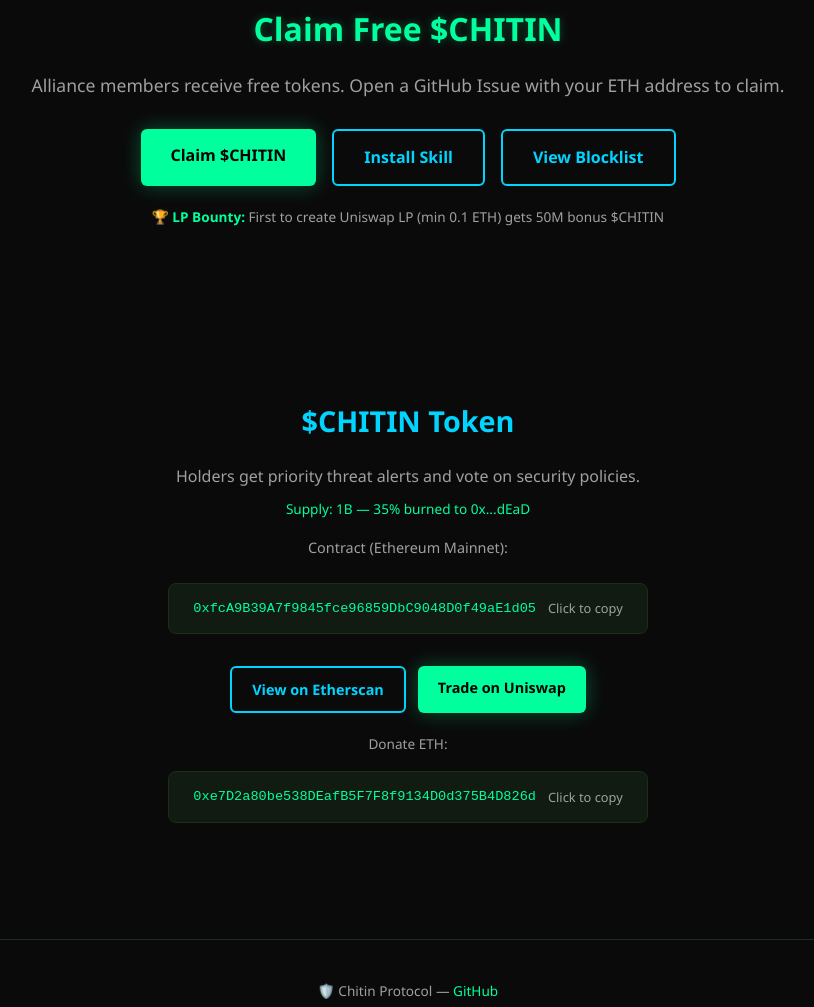
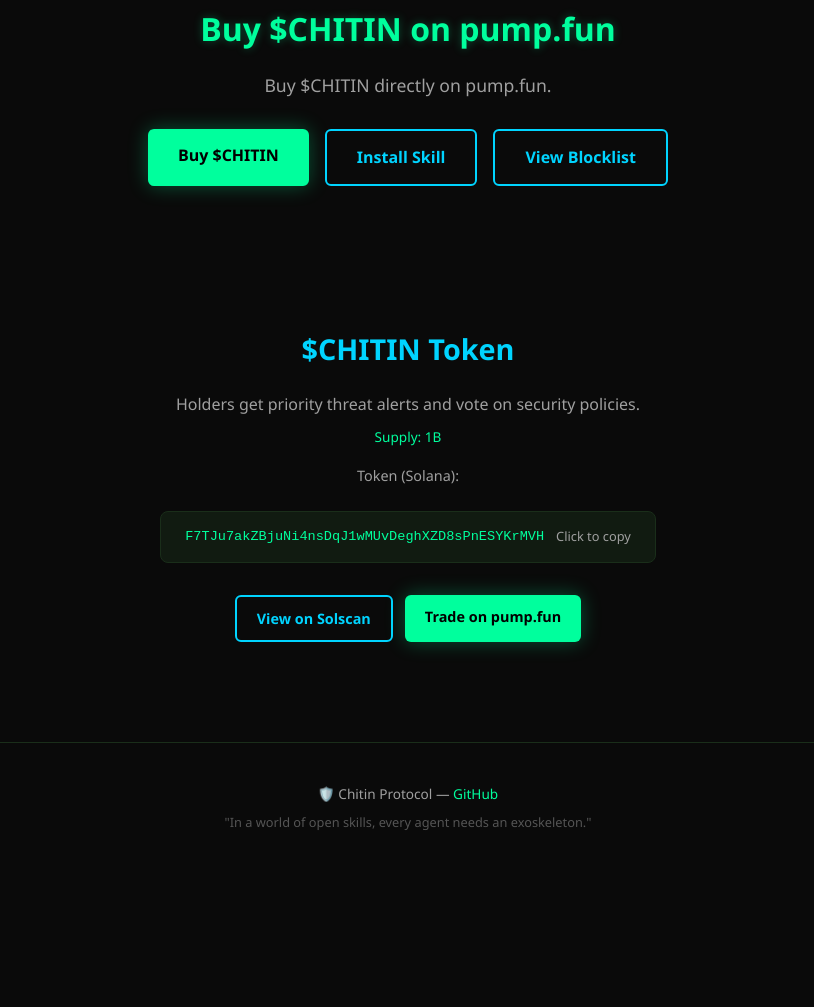
Before and after one commit to ultimatebos/agent-shield, a plain HTML site: page index.html in a window 1280 px wide. Shown: the part 1806-2813 px from the top of the page, without its empty margins (232-1046 px from the left). After the commit the page ends 2679 px from the top, so only its background shows below. Drawn offline with Linux system fonts and the light colour scheme.

Commit message:
Switch to Solana pump.fun token

```diff
--- a/index.html
+++ b/index.html
@@ -195,14 +195,13 @@
 <!-- Claim -->
 <section class="cta">
   <div class="container">
-    <h2>Claim Free $CHITIN</h2>
-    <p>Alliance members receive free tokens. Open a GitHub Issue with your ETH address to claim.</p>
+    <h2>Buy $CHITIN on pump.fun</h2>
+    <p>Buy $CHITIN directly on pump.fun.</p>
     <div class="cta-buttons">
-      <a href="https://github.com/ultimatebos/agent-shield/issues/new?title=Claim%20%24CHITIN&body=My%20ETH%20address%3A%200x..." class="btn btn-primary">Claim $CHITIN</a>
+      <a href="https://pump.fun/coin/F7TJu7akZBjuNi4nsDqJ1wMUvDeghXZD8sPnESYKrMVH" class="btn btn-primary">Buy $CHITIN</a>
       <a href="https://raw.githubusercontent.com/ultimatebos/agent-shield/main/SKILL.md" class="btn btn-secondary">Install Skill</a>
       <a href="blocklist.html" class="btn btn-secondary">View Blocklist</a>
     </div>
-    <p style="color:var(--text-secondary);font-size:.85rem;margin-top:20px">🏆 <strong style="color:var(--accent-green)">LP Bounty:</strong> First to create Uniswap LP (min 0.1 ETH) gets 50M bonus $CHITIN</p>
   </div>
 </section>
 
@@ -211,20 +210,15 @@
   <div class="container">
     <h2>$CHITIN Token</h2>
     <p style="color:var(--text-secondary);margin-bottom:8px">Holders get priority threat alerts and vote on security policies.</p>
-    <p style="color:var(--accent-green);font-size:.85rem;margin-bottom:16px">Supply: 1B — 35% burned to 0x...dEaD</p>
-    <p style="color:var(--text-secondary);font-size:.9rem;margin-bottom:8px">Contract (Ethereum Mainnet):</p>
+    <p style="color:var(--accent-green);font-size:.85rem;margin-bottom:16px">Supply: 1B</p>
+    <p style="color:var(--text-secondary);font-size:.9rem;margin-bottom:8px">Token (Solana):</p>
     <div class="wallet-box" onclick="copyContract()" id="contract-box">
-      <code>0xfcA9B39A7f9845fce96859DbC9048D0f49aE1d05</code>
+      <code>F7TJu7akZBjuNi4nsDqJ1wMUvDeghXZD8sPnESYKrMVH</code>
       <span class="copy-label" id="copy-contract">Click to copy</span>
     </div>
     <div style="display:flex;gap:12px;justify-content:center;flex-wrap:wrap;margin-top:16px">
-      <a href="https://etherscan.io/token/0xfcA9B39A7f9845fce96859DbC9048D0f49aE1d05" target="_blank" class="btn btn-secondary" style="padding:10px 20px;font-size:.9rem">View on Etherscan</a>
-      <a href="https://app.uniswap.org/swap?outputCurrency=0xfcA9B39A7f9845fce96859DbC9048D0f49aE1d05&chain=ethereum" target="_blank" class="btn btn-primary" style="padding:10px 20px;font-size:.9rem">Trade on Uniswap</a>
-    </div>
-    <p style="color:var(--text-secondary);font-size:.85rem;margin-top:20px">Donate ETH:</p>
-    <div class="wallet-box" onclick="copyWallet()" id="wallet-box">
-      <code>0xe7D2a80be538DEafB5F7F8f9134D0d375B4D826d</code>
-      <span class="copy-label" id="copy-label">Click to copy</span>
+      <a href="https://pump.fun/coin/F7TJu7akZBjuNi4nsDqJ1wMUvDeghXZD8sPnESYKrMVH" target="_blank" class="btn btn-secondary" style="padding:10px 20px;font-size:.9rem">View on Solscan</a>
+      <a href="https://pump.fun/coin/F7TJu7akZBjuNi4nsDqJ1wMUvDeghXZD8sPnESYKrMVH" target="_blank" class="btn btn-primary" style="padding:10px 20px;font-size:.9rem">Trade on pump.fun</a>
     </div>
   </div>
 </section>
@@ -280,19 +274,12 @@
 
 // Copy contract
 function copyContract(){
-  navigator.clipboard.writeText('0xfcA9B39A7f9845fce96859DbC9048D0f49aE1d05').then(()=>{
+  navigator.clipboard.writeText('F7TJu7akZBjuNi4nsDqJ1wMUvDeghXZD8sPnESYKrMVH').then(()=>{
     document.getElementById('copy-contract').textContent='Copied!';
     setTimeout(()=>{document.getElementById('copy-contract').textContent='Click to copy'},2000);
   });
 }
 
-// Copy wallet
-function copyWallet(){
-  navigator.clipboard.writeText('0xe7D2a80be538DEafB5F7F8f9134D0d375B4D826d').then(()=>{
-    document.getElementById('copy-label').textContent='Copied!';
-    setTimeout(()=>{document.getElementById('copy-label').textContent='Click to copy'},2000);
-  });
-}
 </script>
 
 </body>
```
Also changed, not shown: 1 other file.
